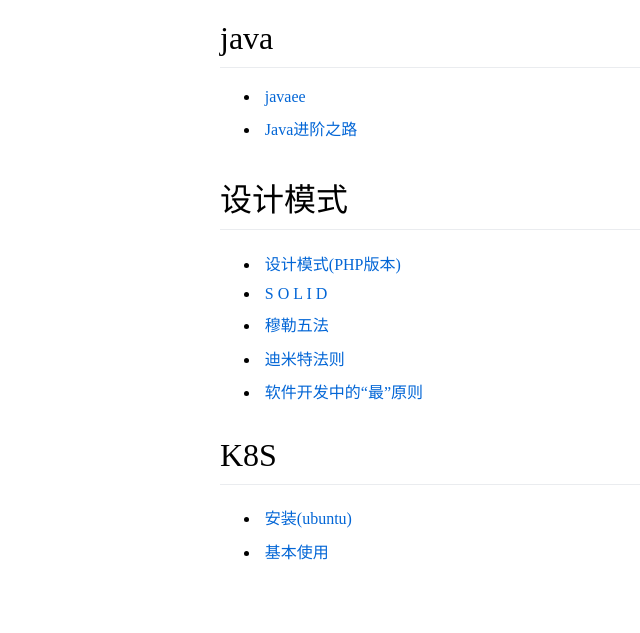
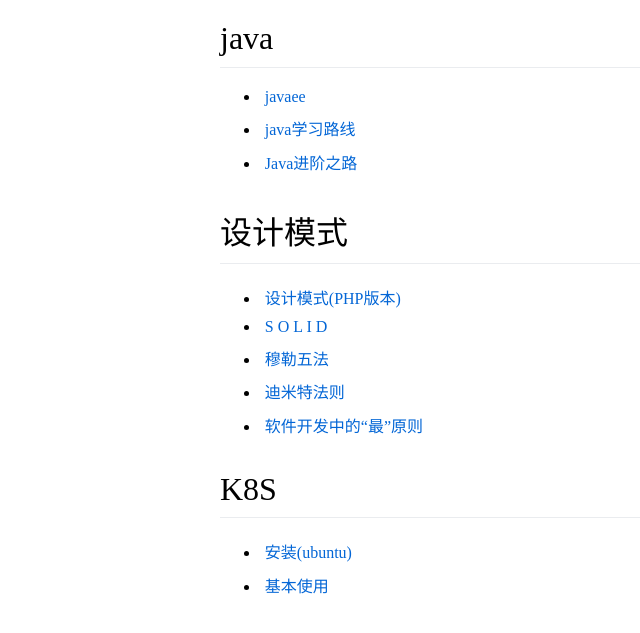
Before and after one commit to 1696016910/java, a plain HTML site: page index.html in a window 1280 px wide. Shown: the whole page, without its empty margins (100-740 px from the left). Drawn offline with Linux system fonts and the light colour scheme.

Commit message:
java学习路线

```diff
--- a/index.html
+++ b/index.html
@@ -13,6 +13,7 @@
         <div class="list">
             <ul>
                 <li><a href="./javaee.html" target="_blank">javaee</a></li>
+                <li><a href="https://tobebetterjavaer.com/xuexiluxian/java/yitiaolong.html" target="_blank">java学习路线</a></li>
                 <li><a href="https://tobebetterjavaer.com/home.html" target="_blank">Java进阶之路</a></li>
             </ul>
         </div>
```
